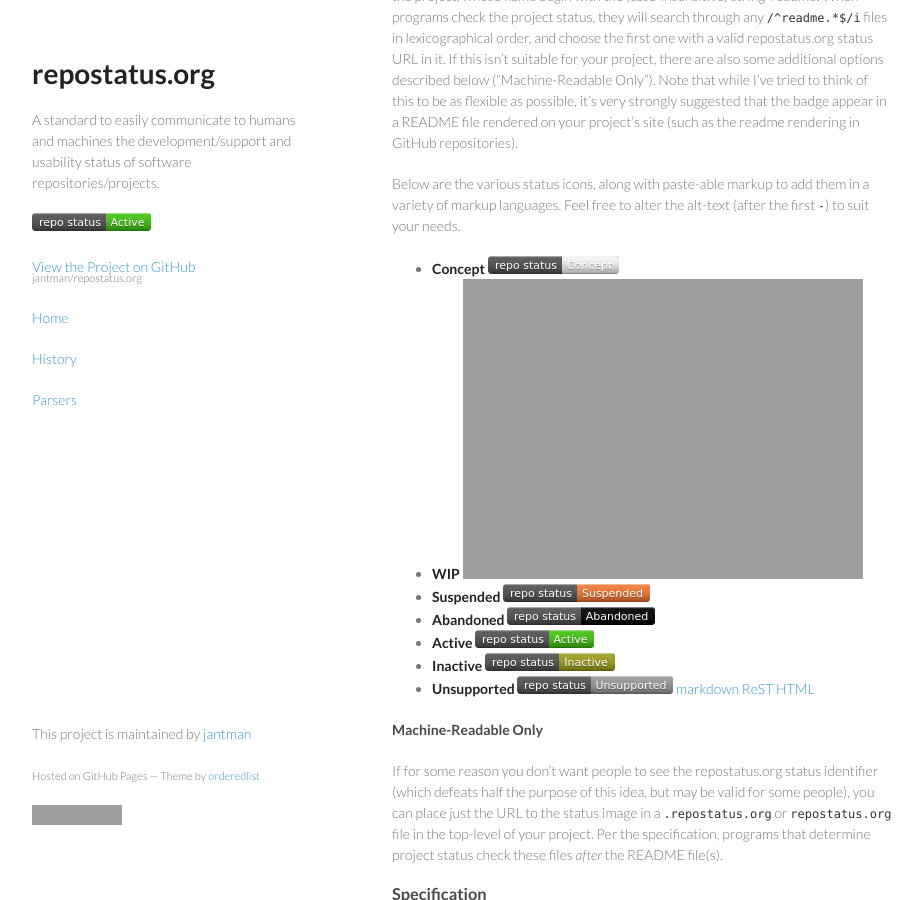
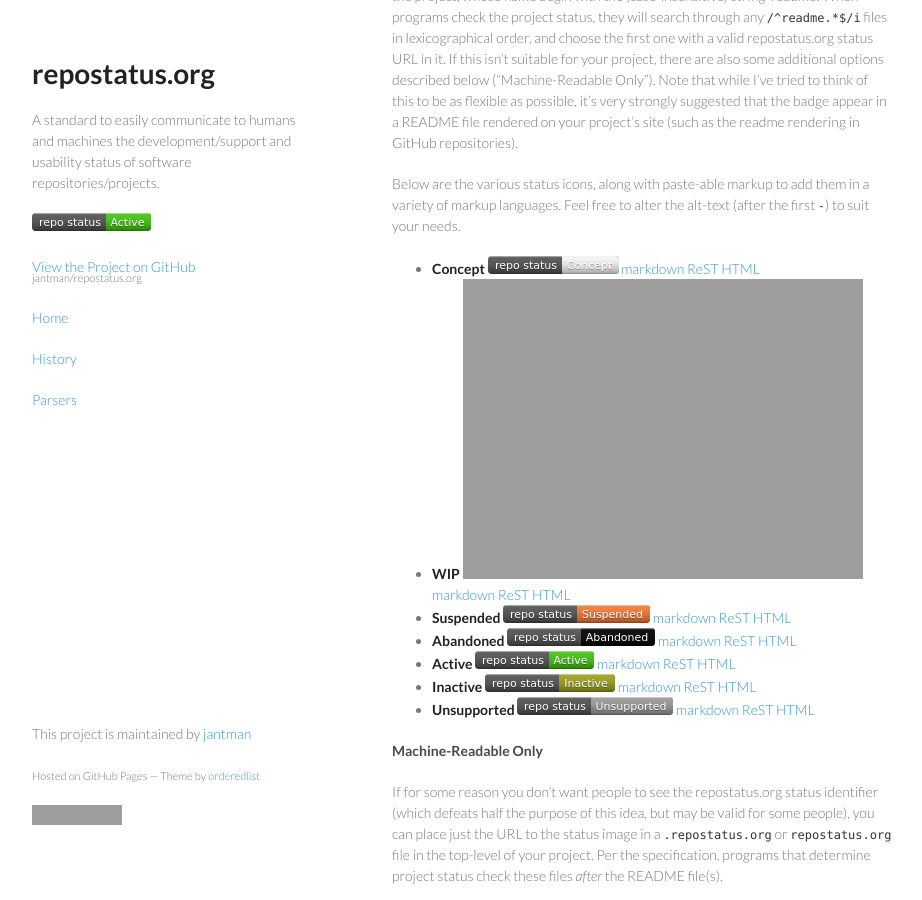
Before and after one commit to jantman/repostatus.org, a Jekyll site: the page built from index.md, in a window 1280 px wide and 900 px high, scrolled down 1524 px. Shown: the whole window, without its empty margins (178-1100 px from the left). Built offline with Jekyll 4.4.1, drawn with Linux system fonts in a browser that asks for light colours; nearby versions of some CDN libraries; grey boxes are pictures that could not be loaded.

Commit message:
think everything's fixed now with the sample code links

```diff
--- a/_layouts/minimal.html
+++ b/_layouts/minimal.html
@@ -32,7 +32,7 @@
         outtype = "HTML";
       }
       $("#samplecode").html(output);
-      $("#sampletitle").html(outtype + " for " + capitalizeFirstLetter(badgename) + " Status (<a href=\"http://www.repostatus.org/badges/0.1.0/" + badgename + "." + markup + "\">direct link</a>)");
+      $("#sampletitle").html(outtype + " for " + capitalizeFirstLetter(badgename) + " Status (<a href=\"http://www.repostatus.org/badges/0.1.0/" + badgename + "_" + markup + ".txt\">direct link</a>)");
       $("#samplewrapper").show();
       }
 
--- a/index.md
+++ b/index.md
@@ -38,12 +38,12 @@
 
 Below are the various status icons, along with paste-able markup to add them in a variety of markup languages. Feel free to alter the alt-text (after the first ``-``) to suit your needs.
 
-* __Concept__ [![Project Status: Concept - Minimal or no implementation has been done yet.](http://www.repostatus.org/badges/0.1.0/concept.svg)](http://www.repostatus.org/#concept)
-* __WIP__ [![Project Status: Wip - Initial development is in progress, but there has not yet been a stable, usable release suitable for the public.](http://www.repostatus.org/badges/0.1.0/wip.svg)](http://www.repostatus.org/#wip)
-* __Suspended__ [![Project Status: Suspended - Initial development has started, but there has not yet been a stable, usable release; work has been stopped for the time being but the author(s) intend on resuming work.](http://www.repostatus.org/badges/0.1.0/suspended.svg)](http://www.repostatus.org/#suspended)
-* __Abandoned__ [![Project Status: Abandoned - Initial development has started, but there has not yet been a stable, usable release; the project has been abandoned and the author(s) do not intend on continuing development.](http://www.repostatus.org/badges/0.1.0/abandoned.svg)](http://www.repostatus.org/#abandoned)
-* __Active__ [![Project Status: Active - The project has reached a stable, usable state and is being actively developed.](http://www.repostatus.org/badges/0.1.0/active.svg)](http://www.repostatus.org/#active)
-* __Inactive__ [![Project Status: Inactive - The project has reached a stable, usable state but is no longer being actively developed; support/maintenance will be provided as time allows.](http://www.repostatus.org/badges/0.1.0/inactive.svg)](http://www.repostatus.org/#inactive)
+* __Concept__ [![Project Status: Concept - Minimal or no implementation has been done yet.](http://www.repostatus.org/badges/0.1.0/concept.svg)](http://www.repostatus.org/#concept) [markdown](javascript:showsample('concept','md')) [ReST](javascript:showsample('concept','rst')) [HTML](javascript:showsample('concept','html'))
+* __WIP__ [![Project Status: Wip - Initial development is in progress, but there has not yet been a stable, usable release suitable for the public.](http://www.repostatus.org/badges/0.1.0/wip.svg)](http://www.repostatus.org/#wip) [markdown](javascript:showsample('wip','md')) [ReST](javascript:showsample('wip','rst')) [HTML](javascript:showsample('wip','html'))
+* __Suspended__ [![Project Status: Suspended - Initial development has started, but there has not yet been a stable, usable release; work has been stopped for the time being but the author(s) intend on resuming work.](http://www.repostatus.org/badges/0.1.0/suspended.svg)](http://www.repostatus.org/#suspended) [markdown](javascript:showsample('suspended','md')) [ReST](javascript:showsample('suspended','rst')) [HTML](javascript:showsample('suspended','html'))
+* __Abandoned__ [![Project Status: Abandoned - Initial development has started, but there has not yet been a stable, usable release; the project has been abandoned and the author(s) do not intend on continuing development.](http://www.repostatus.org/badges/0.1.0/abandoned.svg)](http://www.repostatus.org/#abandoned) [markdown](javascript:showsample('abandoned','md')) [ReST](javascript:showsample('abandoned','rst')) [HTML](javascript:showsample('abandoned','html'))
+* __Active__ [![Project Status: Active - The project has reached a stable, usable state and is being actively developed.](http://www.repostatus.org/badges/0.1.0/active.svg)](http://www.repostatus.org/#active) [markdown](javascript:showsample('active','md')) [ReST](javascript:showsample('active','rst')) [HTML](javascript:showsample('active','html'))
+* __Inactive__ [![Project Status: Inactive - The project has reached a stable, usable state but is no longer being actively developed; support/maintenance will be provided as time allows.](http://www.repostatus.org/badges/0.1.0/inactive.svg)](http://www.repostatus.org/#inactive) [markdown](javascript:showsample('inactive','md')) [ReST](javascript:showsample('inactive','rst')) [HTML](javascript:showsample('inactive','html'))
 * __Unsupported__ [![Project Status: Unsupported - The project has reached a stable, usable state but the author(s) have ceased all work on it. A new maintainer may be desired.](http://www.repostatus.org/badges/0.1.0/unsupported.svg)](http://www.repostatus.org/#unsupported) [markdown](javascript:showsample('unsupported','md')) [ReST](javascript:showsample('unsupported','rst')) [HTML](javascript:showsample('unsupported','html'))
 
 <div id="samplewrapper" style="display: none;"><h5 id="sampletitle"></h5><div id="samplecode"></div></div>
```
